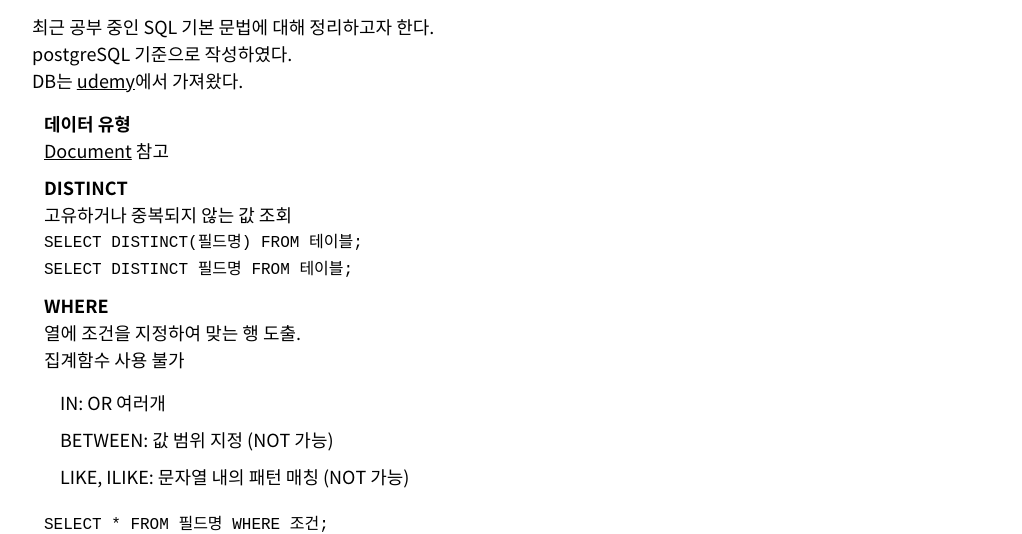
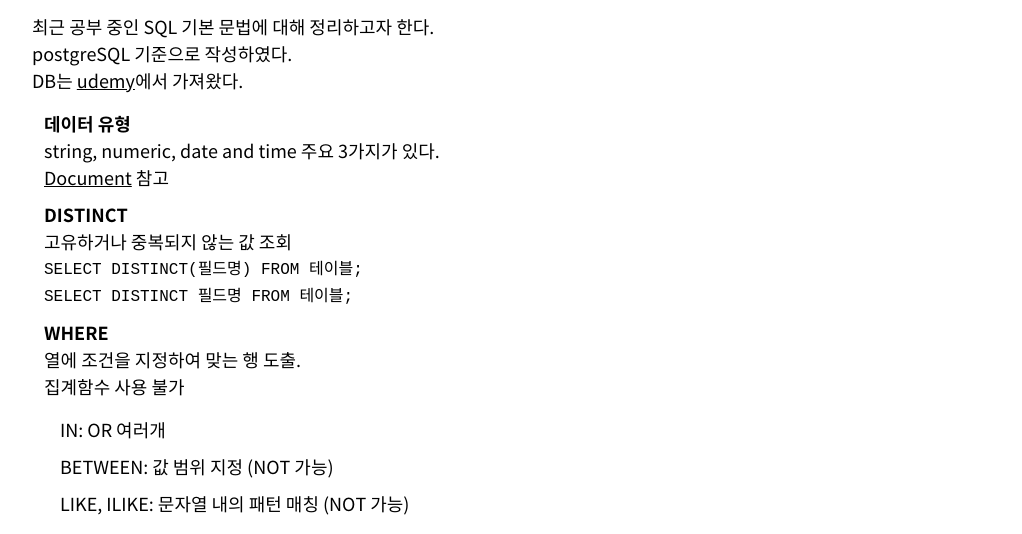
Before and after one commit to sonky740/blog, a Gatsby site: page /20221005/ in a window 1280 px wide. Shown: the part 197-731 px from the top of the page, without its empty margins (210-1232 px from the left). Built offline with nearby package versions, Linux system fonts and the light colour scheme; Gatsby itself is replaced by a stand-in of ours.

Commit message:
20221005 sql 수저

```diff
--- a/content/blog/20221005/index.md
+++ b/content/blog/20221005/index.md
@@ -10,6 +10,7 @@ postgreSQL 기준으로 작성하였다.
 DB는 <a href="https://www.udemy.com/course/best-sql-2022/" target="_blank" rel="noreferrer" title="udemy SQL 강좌 새창 열기">udemy</a>에서 가져왔다.
 
 - **데이터 유형**
+  string, numeric, date and time 주요 3가지가 있다.
   <a href="https://www.postgresql.org/docs/current/datatype.html" target="_blank" rel="noreferrer" title="데이터 유형 Document 새창 열기">Document</a> 참고
 - **DISTINCT**
   고유하거나 중복되지 않는 값 조회
```
